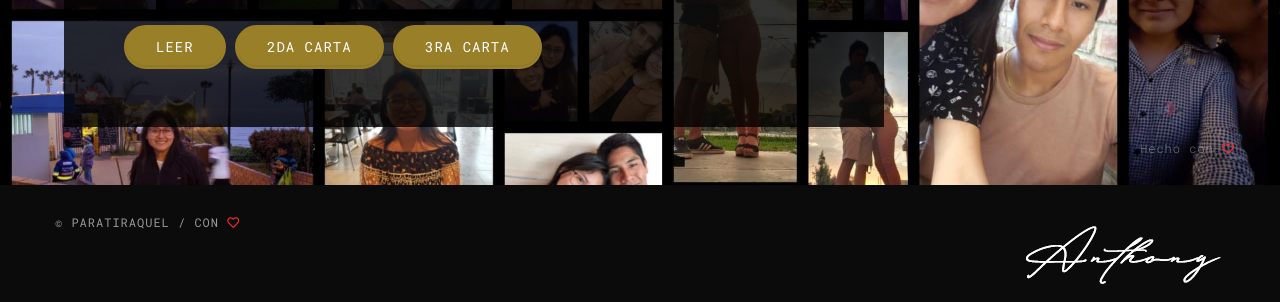
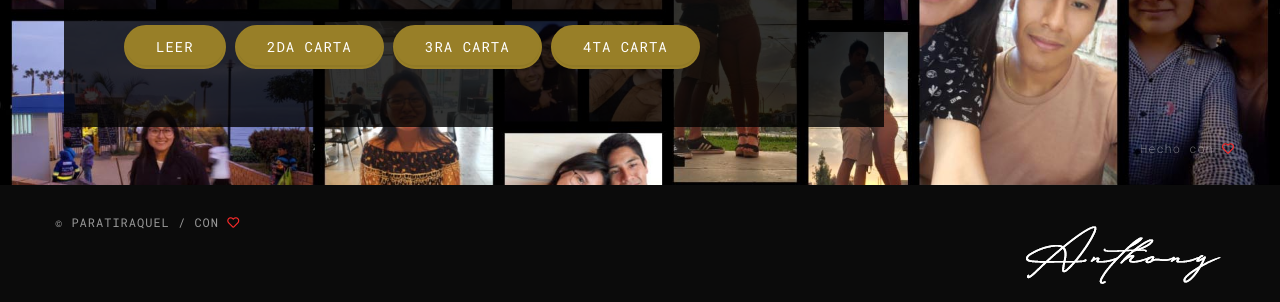
Before and after one commit to Johnqc/CartasparaRaquel, a plain HTML site: page index.html in a window 1280 px wide. Shown: the part 498-800 px from the top of the page. Drawn offline with Linux system fonts and the light colour scheme; a script that the page names is missing.

Commit message:
Update index.html

```diff
--- a/index.html
+++ b/index.html
@@ -70,6 +70,7 @@
 						<a href="./carta.html" class="btn btn-primary btn-rounded-5x">Leer</a>
 						<a href="./carta2.html" class="btn btn-primary btn-rounded-5x">2da Carta</a>
 						<a href="./carta3.html" class="btn btn-primary btn-rounded-5x">3ra Carta</a>
+                                                <a href="./carta4.html" class="btn btn-primary btn-rounded-5x">4ta Carta</a>
 					</div>
 				</div>
 
```
